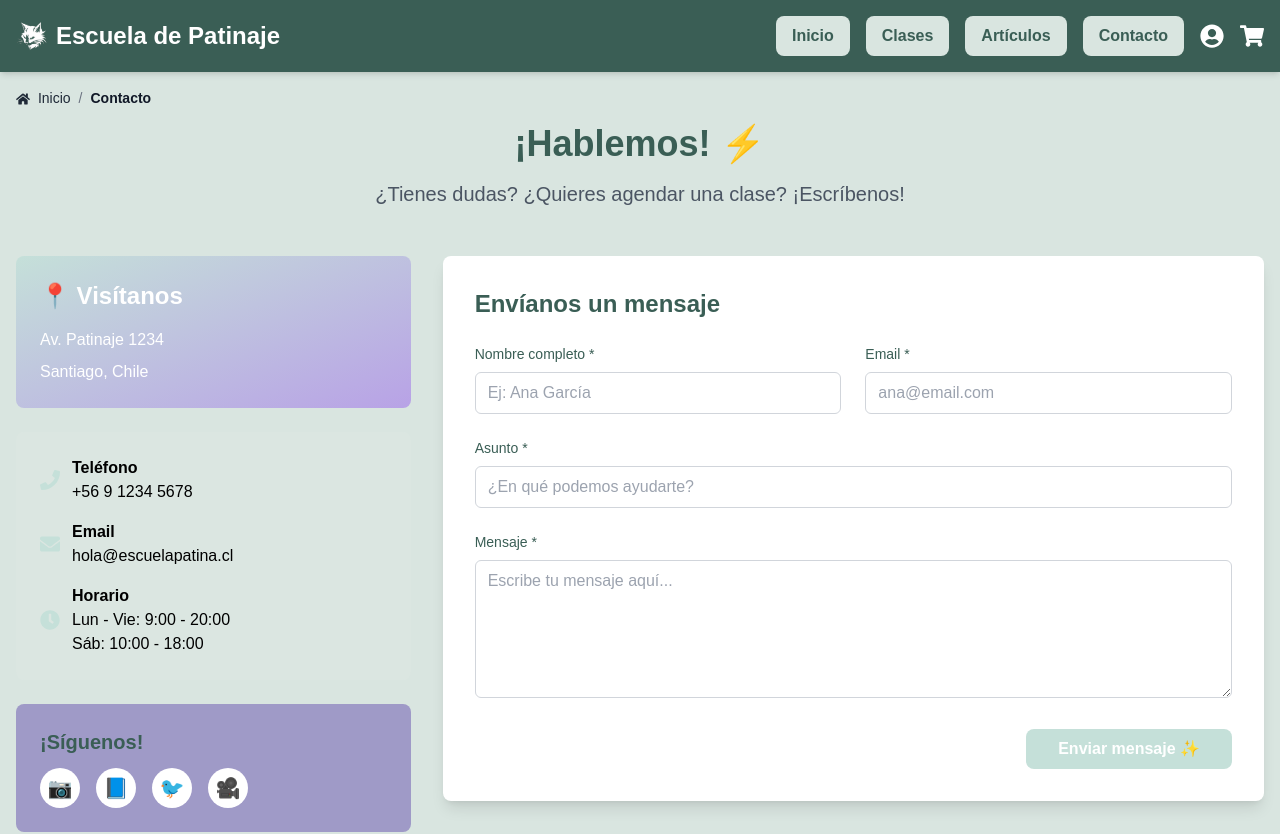
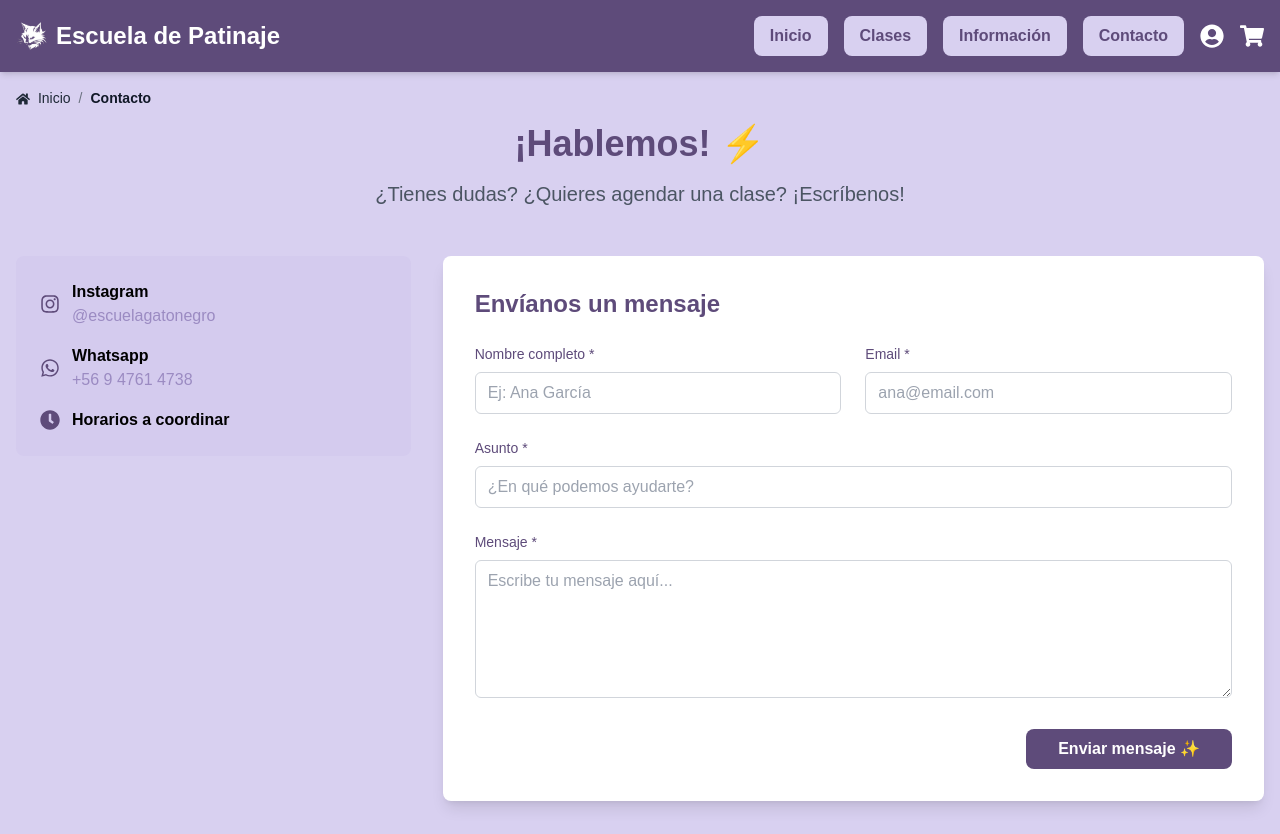
Before and after one commit to Joselyn-argg/gt, a React (Vite) app in the folder frontend/: page /contacto in a window 1280 px wide. Shown: the top 834 px of the page. Built offline with nearby package versions, Linux system fonts and the light colour scheme.

Commit message:
Ajusta colores paleta lavanda, se cambia en header el nombre articulos por Informacion, se actualiza informacion en contact page

```diff
--- a/frontend/src/components/Atomic/Atoms/Button.jsx
+++ b/frontend/src/components/Atomic/Atoms/Button.jsx
@@ -10,10 +10,10 @@ const Button = ({
   const baseClasses = 'px-4 py-2 rounded-lg font-semibold transition-all duration-200 ease-in-out disabled:opacity-50 disabled:cursor-not-allowed';
 
   const variants = {
-    primary: 'bg-primary text-light hover:bg-opacity-90', // Fondo oscuro, texto blanco
-    secondary: 'bg-secondary text-dark hover:bg-gray-300', // Fondo gris claro, texto oscuro
-    accent: 'bg-accent text-secondary hover:bg-opacity-90', // Fondo calipso, texto oscuro
-    warning: 'bg-warning text-dark hover:bg-opacity-90', // Fondo mostaza, texto oscuro
+    primary: 'bg-primary text-light hover:bg-opacity-90',
+    secondary: 'bg-secondary text-dark hover:bg-opacity-90',
+    accent: 'bg-dark text-light hover:bg-opacity-90',
+    warning: 'bg-warning text-dark hover:bg-opacity-90',
   };
 
   // Combinacion las clases base, la variante seleccionada y las clases extra que nos pasen
--- a/frontend/src/components/Atomic/Organisms/Header.jsx
+++ b/frontend/src/components/Atomic/Organisms/Header.jsx
@@ -19,11 +19,11 @@ const Header = () => {
         <nav className="flex gap-4 items-center">
           <NavLink to="/">Inicio</NavLink>
           <NavLink to="/clases">Clases</NavLink>
-          <NavLink to="/articulos">Artículos</NavLink>
+          <NavLink to="/articulos">Información</NavLink>
           <NavLink to="/contacto">Contacto</NavLink>
 
           {/* Perfil de usuario */}
-          <Link to="/login" className="text-2xl hover:text-accent">
+          <Link to="/login" className="text-2xl hover:text-accent3 transition-colors">
             <FaUserCircle />
           </Link>
           {/* Carrito */}
--- a/frontend/src/components/Pages/ArticlesPage.jsx
+++ b/frontend/src/components/Pages/ArticlesPage.jsx
@@ -81,8 +81,8 @@ const ArticlesPage = () => {
       <Breadcrumbs />
 
       {/* Header con gradiente */}
-      <div className="bg-primary rounded-lg p-8 mb-8 text-white">
-        <h1 className="text-4xl font-bold mb-2">Blog y Artículos</h1>
+      <div className="bg-accent rounded-lg p-8 mb-8 text-white">
+        <h1 className="text-4xl font-bold mb-2">Información</h1>
         <p className="text-xl opacity-90">Consejos, guías y novedades del mundo del patinaje</p>
       </div>
 
--- a/frontend/src/components/Pages/ContactPage.jsx
+++ b/frontend/src/components/Pages/ContactPage.jsx
@@ -3,7 +3,7 @@ import Breadcrumbs from '../Atomic/Molecules/Breadcrumbs';
 import Button from '../Atomic/Atoms/Button';
 import Input from '../Atomic/Atoms/Input';
 import { toast } from 'react-hot-toast';
-import { FaMapMarkerAlt, FaPhone, FaEnvelope, FaClock } from 'react-icons/fa';
+import { FaInstagram, FaWhatsapp, FaClock } from 'react-icons/fa';
 
 const ContactPage = () => {
   // Estado del formulario
@@ -42,8 +42,6 @@ const ContactPage = () => {
   return (
     <div>
       <Breadcrumbs />
-
-      {/* Header divertido */}
       <div className="text-center mb-12">
         <h1 className="text-4xl font-bold text-dark mb-4">
           ¡Hablemos! <span className="text-primary">⚡</span>
@@ -54,58 +52,43 @@ const ContactPage = () => {
       </div>
 
       <div className="grid grid-cols-1 lg:grid-cols-3 gap-8">
-        {/* Información de contacto - Columnas 1 */}
-        <div className="lg:col-span-1 space-y-6">
-          {/* Tarjeta de ubicación */}
-          <div className="bg-gradient-to-br from-primary to-accent3 p-6 rounded-lg text-white">
-            <h2 className="text-2xl font-bold mb-4">📍 Visítanos</h2>
-            <p className="mb-2">Av. Patinaje 1234</p>
-            <p>Santiago, Chile</p>
-          </div>
-
-          {/* Tarjetas de contacto */}
+        {/* Información de contacto - Columna 1 */}
+        <div className="lg:col-span-1">
           <div className="bg-accent2 bg-opacity-20 p-6 rounded-lg">
             <div className="flex items-center gap-3 mb-4">
-              <FaPhone className="text-primary text-xl" />
+              <FaInstagram className="text-dark text-xl" />
               <div>
-                <p className="font-semibold">Teléfono</p>
-                <p>+56 9 1234 5678</p>
+                <p className="font-semibold">Instagram</p>
+                <a
+                  href="https://instagram.com/escuelagatonegro"
+                  target="_blank"
+                  rel="noopener noreferrer"
+                  className="text-accent hover:text-accent3 transition-colors"
+                >
+                  @escuelagatonegro
+                </a>
               </div>
             </div>
 
             <div className="flex items-center gap-3 mb-4">
-              <FaEnvelope className="text-primary text-xl" />
+              <FaWhatsapp className="text-dark text-xl" />
               <div>
-                <p className="font-semibold">Email</p>
-                <p>hola@escuelapatina.cl</p>
+                <p className="font-semibold">Whatsapp</p>
+                <a
+                  href="https://wa.me/56947614738"
+                  target="_blank"
+                  rel="noopener noreferrer"
+                  className="text-accent hover:text-accent3 transition-colors"
+                >
+                  +56 9 4761 4738
+                </a>
               </div>
             </div>
 
             <div className="flex items-center gap-3">
-              <FaClock className="text-primary text-xl" />
+              <FaClock className="text-dark text-xl" />
               <div>
-                <p className="font-semibold">Horario</p>
-                <p>Lun - Vie: 9:00 - 20:00</p>
-                <p>Sáb: 10:00 - 18:00</p>
-              </div>
-            </div>
-          </div>
-
-          {/* Redes sociales divertidas */}
-          <div className="bg-accent p-6 rounded-lg text-dark">
-            <h3 className="text-xl font-bold mb-3">¡Síguenos!</h3>
-            <div className="flex gap-4">
-              <div className="w-10 h-10 bg-white rounded-full flex items-center justify-center hover:bg-primary hover:text-white transition-colors cursor-pointer">
-                <span className="text-xl">📷</span>
-              </div>
-              <div className="w-10 h-10 bg-white rounded-full flex items-center justify-center hover:bg-primary hover:text-white transition-colors cursor-pointer">
-                <span className="text-xl">📘</span>
-              </div>
-              <div className="w-10 h-10 bg-white rounded-full flex items-center justify-center hover:bg-primary hover:text-white transition-colors cursor-pointer">
-                <span className="text-xl">🐦</span>
-              </div>
-              <div className="w-10 h-10 bg-white rounded-full flex items-center justify-center hover:bg-primary hover:text-white transition-colors cursor-pointer">
-                <span className="text-xl">🎥</span>
+                <p className="font-semibold">Horarios a coordinar</p>
               </div>
             </div>
           </div>
@@ -182,7 +165,7 @@ const ContactPage = () => {
             <div className="flex justify-end">
               <Button
                 type="submit"
-                variant="primary"
+                variant="accent"
                 disabled={isSubmitting}
                 className="px-8"
               >
--- a/frontend/tailwind.config.js
+++ b/frontend/tailwind.config.js
@@ -7,12 +7,12 @@ export default {
   theme: {
     extend: {
        colors: {
-        'primary': '#C5E0D9',        // Verde menta suave
-        'secondary': '#D9E5E0',       // Verde agua pálido
-        'accent': '#9F9AC7',          // Lila más intenso
-        'accent2': '#E0E8E5',         // Gris verdoso
-        'accent3': '#B8A2E6',         // Lavanda medio
-        'dark': '#3A5E55',           // Verde oscuro
+        'primary': '#c9c9f7',        // Lavanda muy suave
+        'secondary': '#D8D0F0',       // Lavanda pálido
+        'accent': '#9B8BC2',          // Lavanda medio
+        'accent2': '#C2B3E6',         // Lavanda claro
+        'accent3': '#B0A1D9',         // Lavanda medio suave
+        'dark': '#5E4B7A',           // Púrpura oscuro
         'light': '#FFFFFF',          // Blanco puro
         },
       fontFamily: {
```
